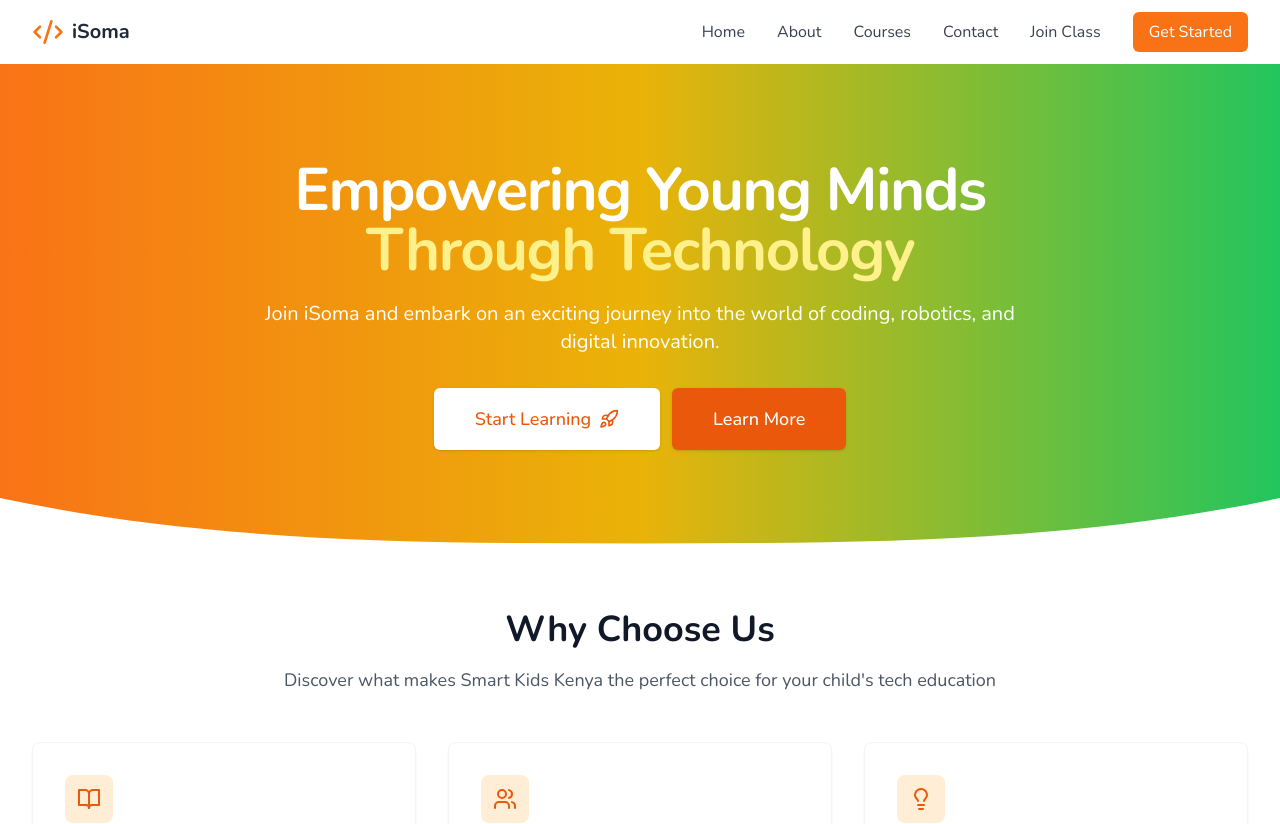
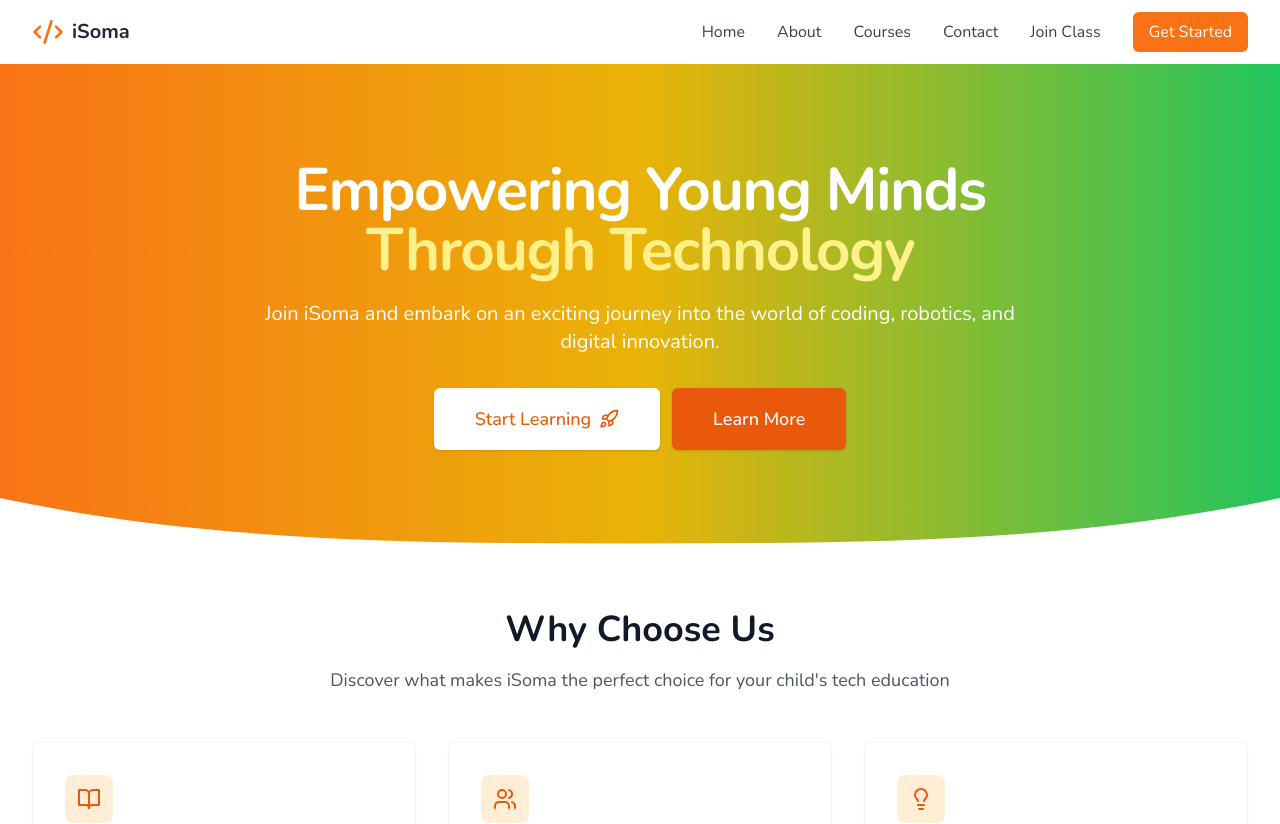
Before and after one commit to amsaul/smart-kids-kenya, a React (Vite) app: page / in a window 1280 px wide. Shown: the top 824 px of the page. Built offline with nearby package versions, Linux system fonts and the light colour scheme.

Commit message:
testimonial page update

```diff
--- a/src/components/home/WhyChooseUs.tsx
+++ b/src/components/home/WhyChooseUs.tsx
@@ -27,7 +27,7 @@ export default function WhyChooseUs() {
             Why Choose Us
           </h2>
           <p className="mt-4 text-lg text-gray-600">
-            Discover what makes Smart Kids Kenya the perfect choice for your child's tech education
+            Discover what makes iSoma the perfect choice for your child's tech education
           </p>
         </div>
 
```
